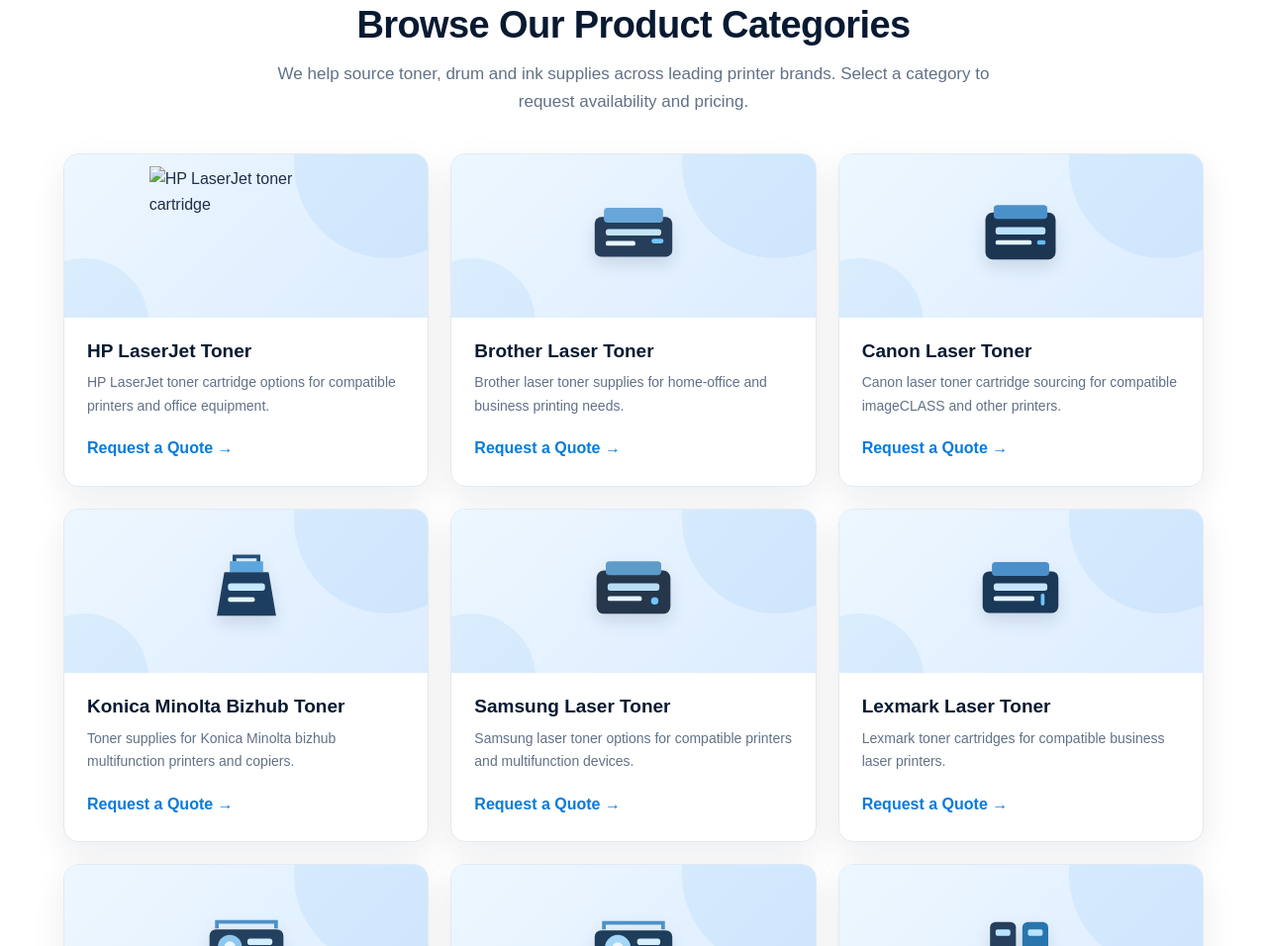
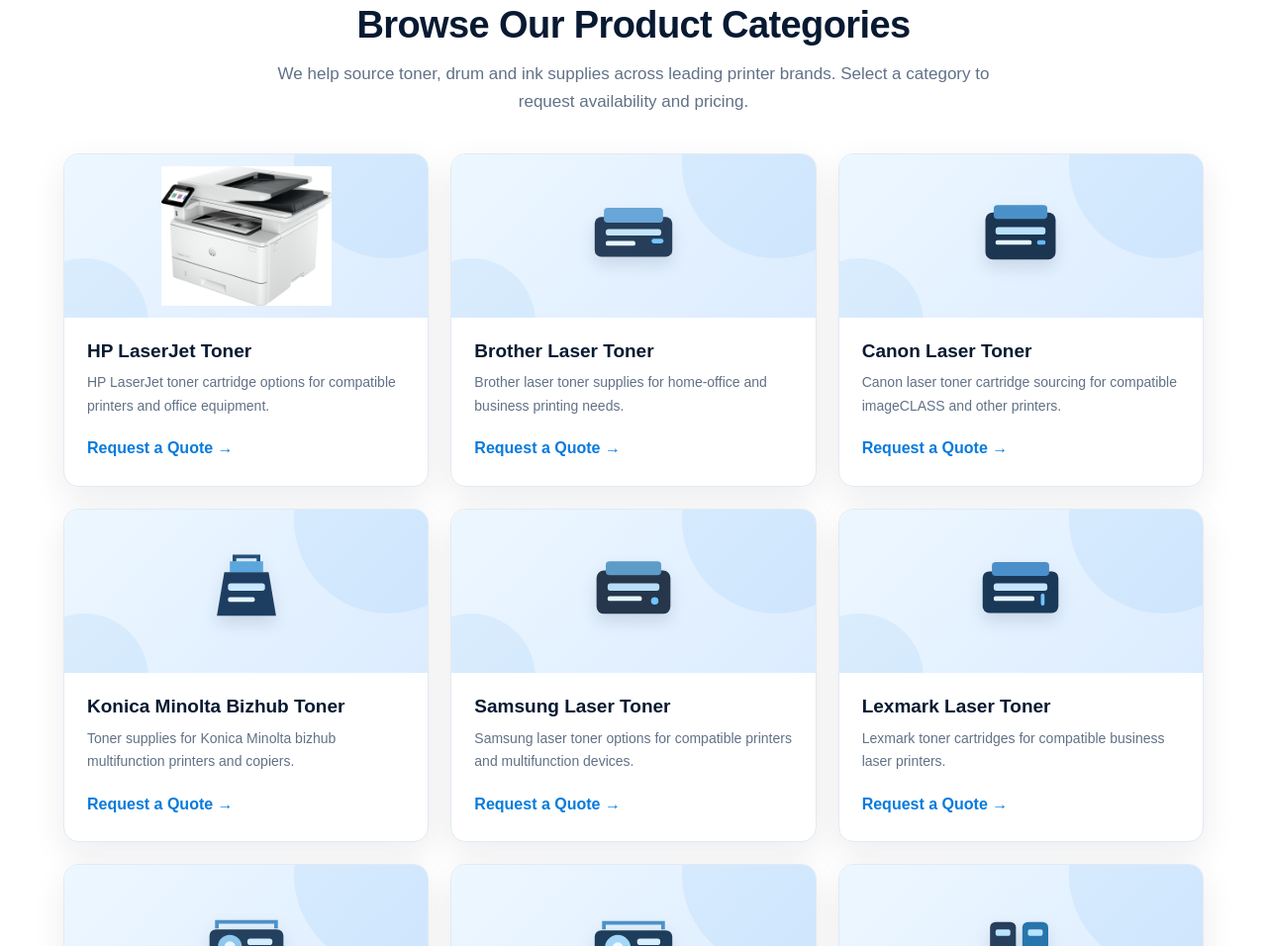
Before and after one commit to houstontonersupply/houston-toner-supply, a plain HTML site: page index.html in a window 1280 px wide. Shown: the part 884-1840 px from the top of the page at 99% size. Drawn offline with Linux system fonts and the light colour scheme.

Commit message:
Update index.html

```diff
--- a/index.html
+++ b/index.html
@@ -131,7 +131,7 @@
       <div class="categories">
         <article class="category-card">
 <div class="category-art">
-  <img src="images/hp-laserjet.png" alt="HP LaserJet toner cartridge">
+  <img src="hp-printer.webp" alt="HP LaserJet toner cartridge">
 </div>
 <div class="category-body">
 <h3>HP LaserJet Toner</h3>
```
